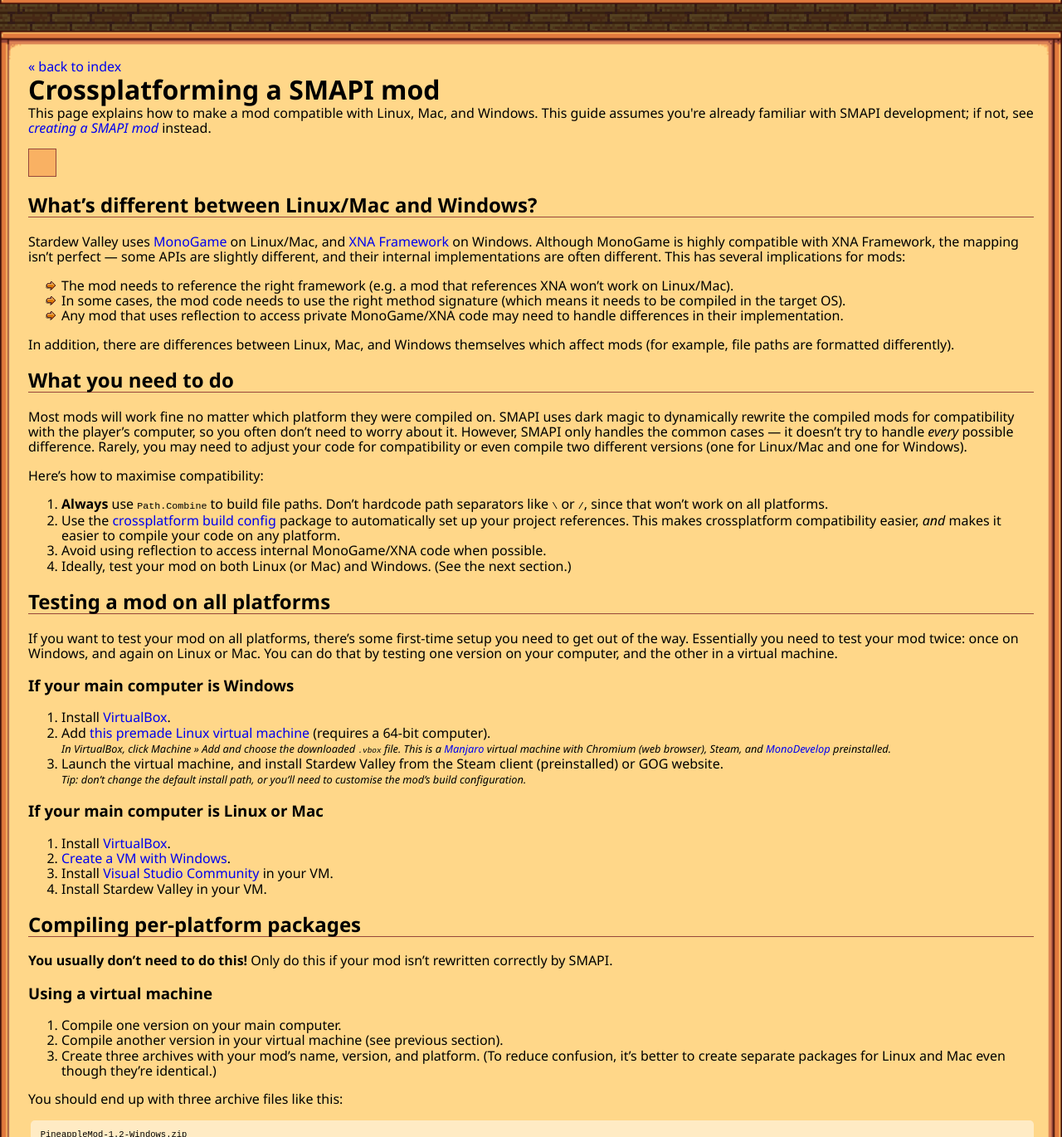
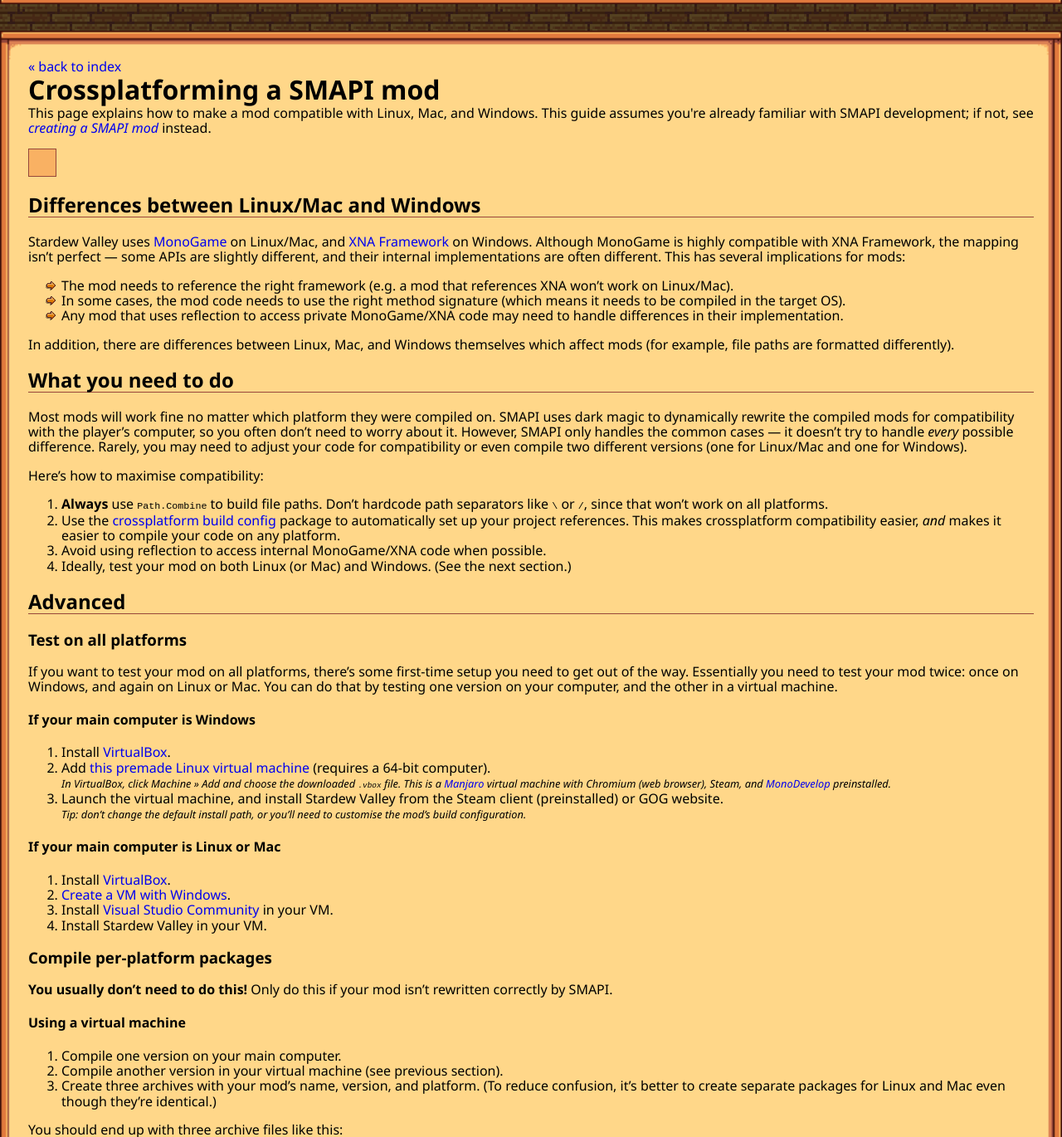
Before and after one commit to Pathoschild/canimod.github.io, a Jekyll site: the page built from guides/crossplatforming-a-smapi-mod.md, in a window 1280 px wide and 1400 px high, scrolled down 337 px, cut to the strip 30-1400 px from the top of the window. Shown: the whole strip at 83% size. Built offline with Jekyll 4.4.1, drawn with Linux system fonts in a browser that asks for light colours; nearby versions of some CDN libraries.

Commit message:
minor tweaks for simplicity

````diff
--- a/guides/crossplatforming-a-smapi-mod.md
+++ b/guides/crossplatforming-a-smapi-mod.md
@@ -7,7 +7,7 @@
    <em><a href="/guides/creating-a-smapi-mod">creating a SMAPI mod</a></em> instead.<br />
 ---
 
-## What's different between Linux/Mac and Windows?
+## Differences between Linux/Mac and Windows
 Stardew Valley uses [MonoGame](http://www.monogame.net/) on Linux/Mac, and [XNA Framework](https://en.wikipedia.org/wiki/Microsoft_XNA)
 on Windows. Although MonoGame is highly compatible with XNA Framework, the mapping isn't perfect —
 some APIs are slightly different, and their internal implementations are often different. This has
@@ -40,12 +40,14 @@
 3. Avoid using reflection to access internal MonoGame/XNA code when possible.
 4. Ideally, test your mod on both Linux (or Mac) and Windows. (See the next section.)
 
-## Testing a mod on all platforms
+## Advanced
+
+### Test on all platforms
 If you want to test your mod on all platforms, there's some first-time setup you need to get out of
 the way. Essentially you need to test your mod twice: once on Windows, and again on Linux or Mac.
 You can do that by testing one version on your computer, and the other in a virtual machine.
 
-### If your main computer is Windows
+#### If your main computer is Windows
 
 1. Install [VirtualBox](https://www.virtualbox.org/).
 2. Add [this premade Linux virtual machine](https://www.dropbox.com/s/nrq9xsde2afp4ey/StardewValleyLinuxModding.7z)
@@ -57,17 +59,17 @@
    _<small>Tip: don't change the default install path, or you'll need to customise the mod's build
    configuration.</small>_
 
-### If your main computer is Linux or Mac
+#### If your main computer is Linux or Mac
 
 1. Install [VirtualBox](https://www.virtualbox.org/).
 2. [Create a VM with Windows](http://www.macworld.co.uk/how-to/mac-software/run-windows-10-on-your-mac-using-virtualbox-3621650/).
 3. Install [Visual Studio Community](https://www.visualstudio.com/vs/community/) in your VM.
 4. Install Stardew Valley in your VM.
 
-## Compiling per-platform packages
+### Compile per-platform packages
 **You usually don't need to do this!** Only do this if your mod isn't rewritten correctly by SMAPI.
 
-### Using a virtual machine
+#### Using a virtual machine
 
 1. Compile one version on your main computer.
 2. Compile another version in your virtual machine (see previous section).
@@ -98,7 +100,7 @@
 
 Done! For more information on releasing your mod, see _[creating a SMAPI mod: releasing your mod](creating-a-smapi-mod#releasing-your-mod)_.
 
-### Using experimental cross-compiling
+#### Using experimental cross-compiling
 Instead of compiling your packages using a virtual machine, you can cross-compile from the same
 machine. This works on any platform, but hasn't been extensively tested. Note that you may still
 need a virtual machine to test your mod on both Linux/Mac and Windows.
@@ -107,7 +109,7 @@
 The rest of this section shows one way of using it, but there are other options including
 integrated into Visual Studio or MonoDevelop.
 
-#### First-time setup
+##### First-time setup
 
 1. Install [Mono](http://www.mono-project.com/).
 2. Install [Python 3](https://www.python.org/). Make sure to enable the option that adds it to your
@@ -129,7 +131,7 @@
      C:\path\to\xcompile.bat --output "compiled-packages"
      ```
 
-#### Preparing a mod release
+##### Preparing a mod release
 
 When you want to compile the mod, just run the `compile-packages` script you created above. This
 will create three mod packages in a folder named `compiled-packages`.
````
Also changed, not shown: guides/creating-a-smapi-mod.md (+20 -19 lines), guides/smapi-faq.md (+7 -8 lines).
